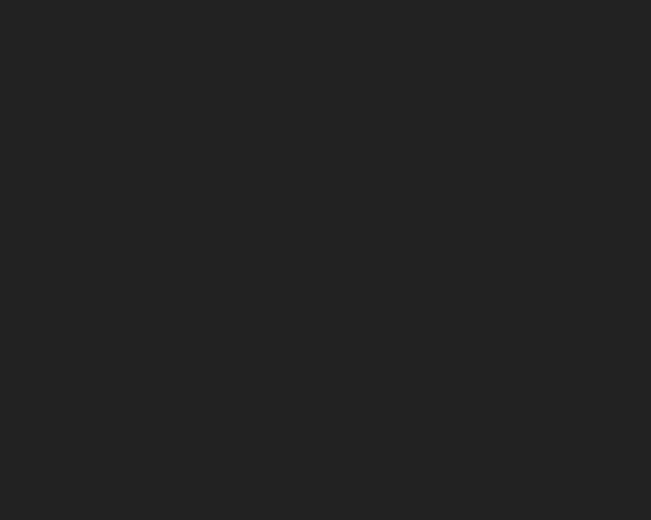
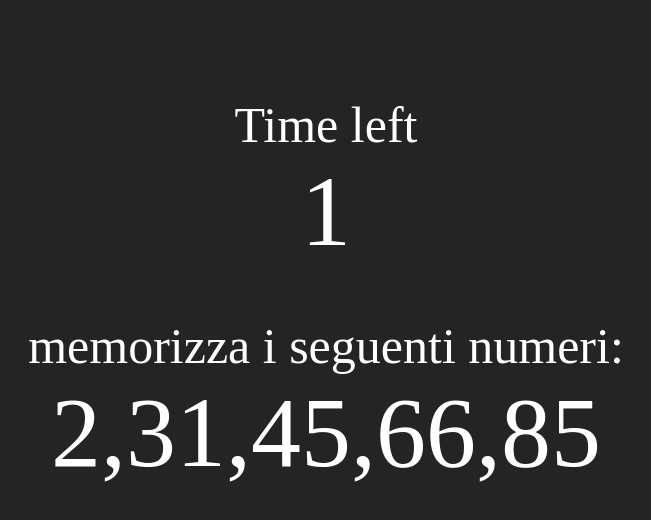
Before and after one commit to Yuri-Punzo/js-simon, a plain HTML site: page index.html in a window 1280 px wide. Shown: the whole page, without its empty margins (314-965 px from the left). Drawn offline with Linux system fonts and the light colour scheme.

Commit message:
progressi

```diff
--- a/assets/CSS/style.css
+++ b/assets/CSS/style.css
@@ -6,4 +6,24 @@
 
 body {
     background-color: rgb(36, 36, 36);
+    color: white;
 }
+
+.container {
+    margin-top: 3rem;
+    display: flex;
+    flex-direction: column;
+    justify-content: center;
+    align-items: center;
+    font-size: 100px;
+}
+
+p {
+    margin-top: 3rem;
+    text-align: center;
+    font-size: 50px;
+}
+
+.d-none {
+    display: none;
+}
--- a/assets/JS/main.js
+++ b/assets/JS/main.js
@@ -42,3 +42,32 @@ function numbersArrayGenerator() {
     //con .sort((a, b) => a - b) metto in ordine numerico l'array
 }
 numbersArrayGenerator();
+
+document.querySelector(".game_numbers").innerText = numbers;
+
+let seconds = 5 //inizio countdown da 30
+const intervalId = setInterval(function () {
+    document.querySelector(".countdown").innerText = seconds; //inserisco il countdown
+    if (seconds == 0) {
+        document.querySelector(".game_numbers").classList.add("d-none");
+        clearInterval(intervalId);
+    } else {
+        seconds--;
+    }
+}, 1000)
+
+
+let seconds_2 = 6
+const intervalId_2 = setInterval(function () {
+    if (seconds_2 == 0) {
+        clearInterval(intervalId_2);
+        for (let i = 0; i < numbers.length; i++) {
+            const element = numbers[i];
+            prompt("immetti numero")
+        }
+    } else {
+        seconds_2--;
+    }
+}, 1000)
+
+let count = 0
--- a/index.html
+++ b/index.html
@@ -1,5 +1,6 @@
 <!DOCTYPE html>
 <html lang="en">
+
 <head>
     <meta charset="UTF-8">
     <meta http-equiv="X-UA-Compatible" content="IE=edge">
@@ -7,11 +8,16 @@
     <link rel="stylesheet" href="./assets/CSS/style.css">
     <title>Memory</title>
 </head>
+
 <body>
-
-    <div class="game_numbers"></div>
-
+    <div class="container">
+        <p>Time left</p>
+        <div class="countdown"></div>
+        <p>memorizza i seguenti numeri:</p>
+        <div class="game_numbers"></div>
+    </div>
 
     <script src="./assets/JS/main.js"></script>
 </body>
+
 </html>
```
